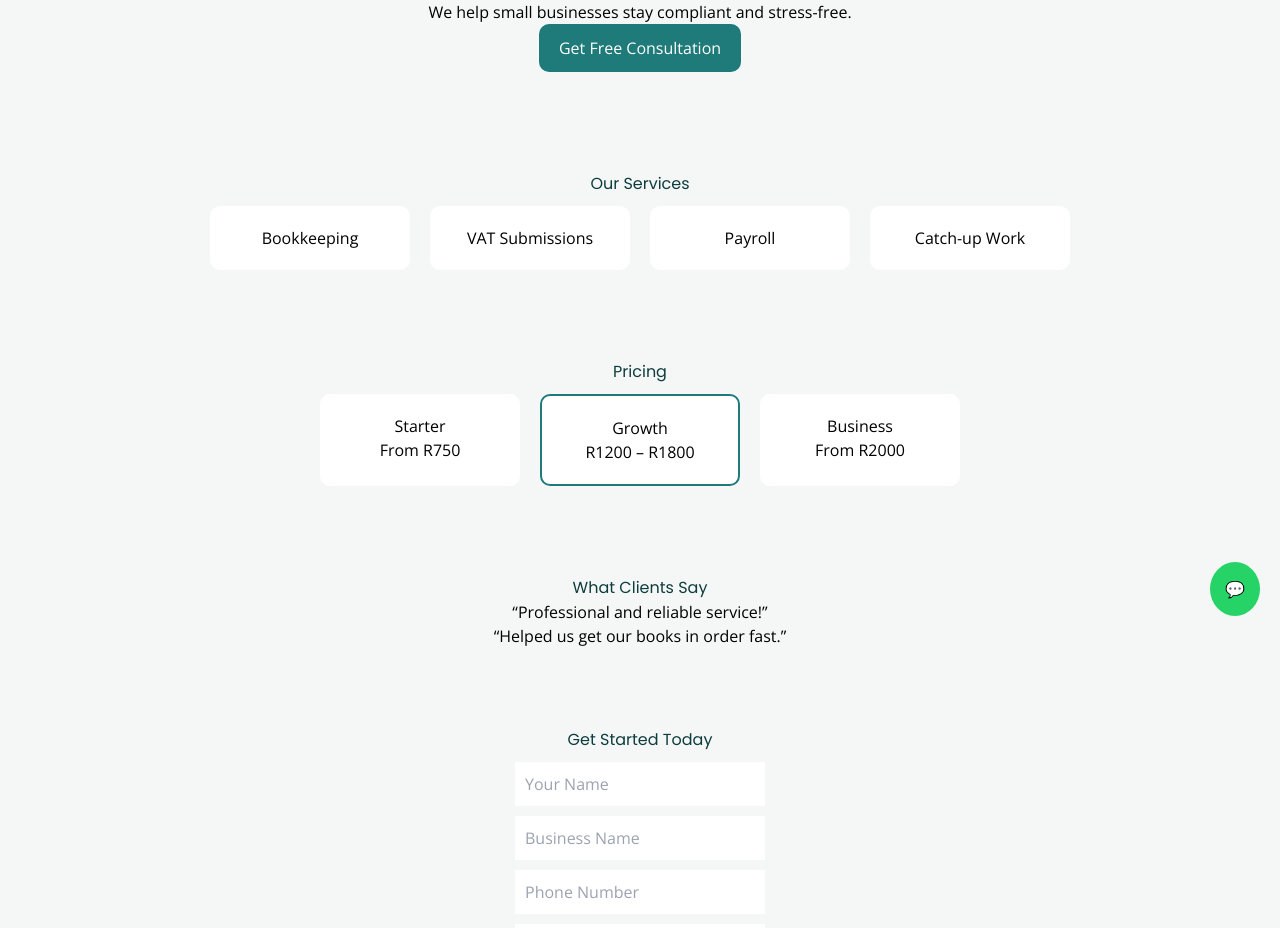
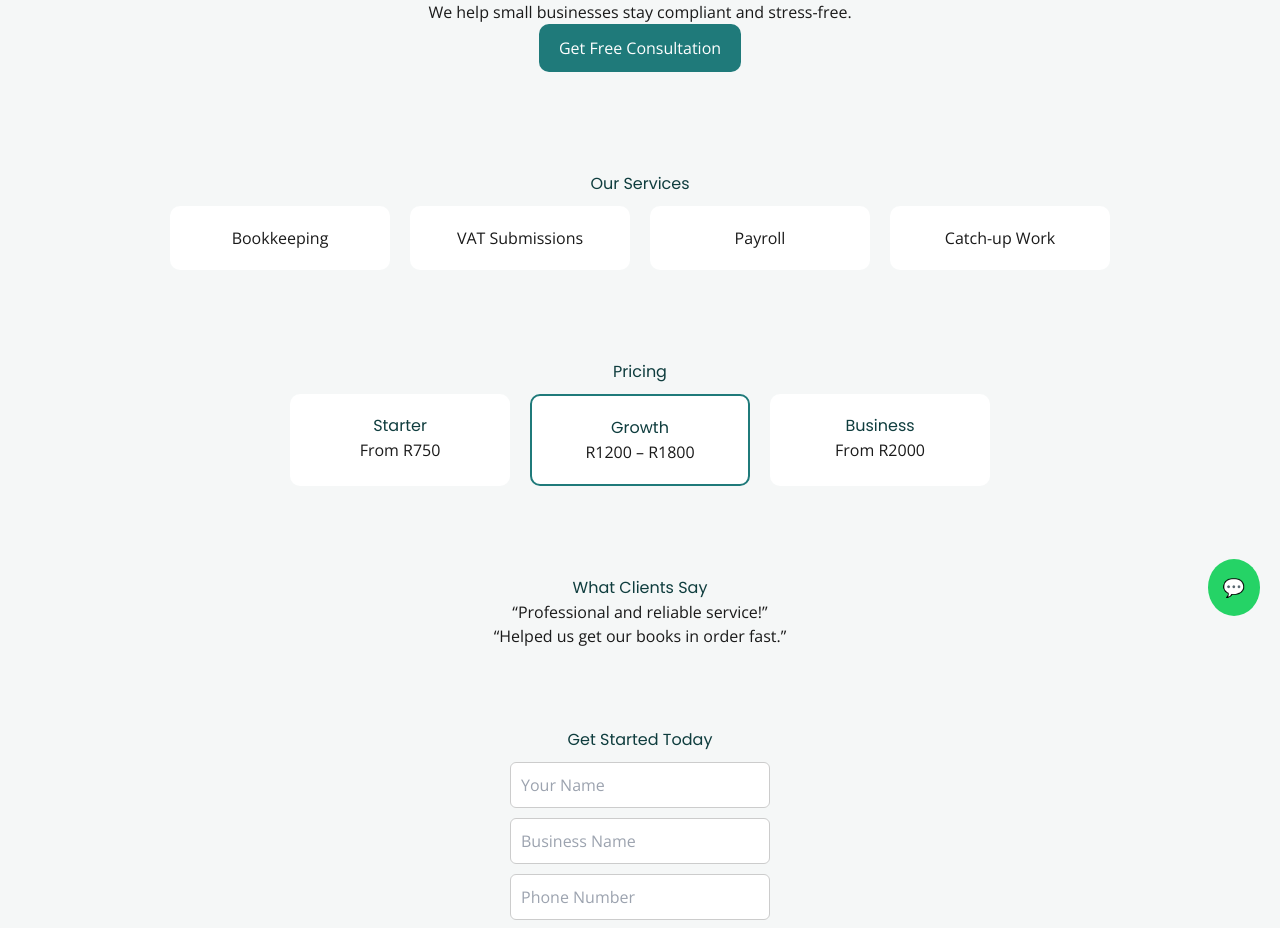
Before and after one commit to primeledgerfinancial-gif/primeledger-site, a React (Vite) app: page / in a window 1280 px wide. Shown: the part 164-1092 px from the top of the page. Built offline with nearby package versions, Linux system fonts and the light colour scheme.

Commit message:
Update styles.css

```diff
--- a/src/styles.css
+++ b/src/styles.css
@@ -2,17 +2,24 @@ body {
   margin: 0;
   font-family: 'Open Sans', sans-serif;
   background: #F5F7F7;
+  color: #1A1A1A;
 }
 
-h1, h2 {
+h1, h2, h3 {
   font-family: 'Poppins', sans-serif;
   color: #0F3D3E;
 }
 
+.container {
+  text-align: center;
+}
+
+/* HEADER */
 .header {
   display: flex;
   justify-content: space-between;
-  padding: 15px 30px;
+  align-items: center;
+  padding: 15px 25px;
   background: white;
 }
 
@@ -20,17 +27,14 @@ h1, h2 {
   height: 50px;
 }
 
-.nav-btn {
-  background: #1F7A7A;
-  color: white;
-  padding: 10px 15px;
-  border: none;
-  border-radius: 8px;
+/* HERO */
+.hero {
+  padding: 60px 20px;
 }
 
-.hero {
-  padding: 60px 20px;
-  text-align: center;
+/* BUTTONS */
+button {
+  cursor: pointer;
 }
 
 .primary {
@@ -41,44 +45,86 @@ h1, h2 {
   border: none;
 }
 
-.services, .pricing, .testimonials, .contact {
-  padding: 40px 20px;
-  text-align: center;
+.nav-btn {
+  background: #1F7A7A;
+  color: white;
+  padding: 10px 15px;
+  border-radius: 8px;
+  border: none;
 }
 
+.cta-btn {
+  background: #1F7A7A;
+  color: white;
+  padding: 15px 25px;
+  border-radius: 10px;
+  border: none;
+}
+
+/* TRUST */
+.trust {
+  display: flex;
+  justify-content: space-around;
+  flex-wrap: wrap;
+  padding: 20px;
+  background: white;
+}
+
+/* SECTIONS */
+.services,
+.pricing,
+.testimonials,
+.contact,
+.cta {
+  padding: 40px 20px;
+}
+
+/* GRID */
 .grid {
   display: flex;
   flex-wrap: wrap;
   justify-content: center;
 }
 
-.card, .price-card {
+/* CARDS */
+.card,
+.price-card {
   background: white;
+  margin: 10px;
   padding: 20px;
-  margin: 10px;
   border-radius: 10px;
-  width: 200px;
+  width: 220px;
 }
 
 .highlight {
   border: 2px solid #1F7A7A;
 }
 
-form input, form textarea {
+.price {
+  font-size: 18px;
+  font-weight: bold;
+}
+
+/* FORM */
+form input,
+form textarea {
   display: block;
   margin: 10px auto;
   padding: 10px;
-  width: 250px;
+  width: 260px;
+  border-radius: 6px;
+  border: 1px solid #ccc;
 }
 
 form button {
   background: #1F7A7A;
   color: white;
   padding: 10px;
+  border-radius: 8px;
   border: none;
-  border-radius: 8px;
 }
 
+/* WHATSAPP FLOAT */
 .whatsapp {
   position: fixed;
   bottom: 20px;
@@ -87,4 +133,6 @@ form button {
   padding: 15px;
   border-radius: 50%;
   color: white;
+  font-size: 18px;
+  text-decoration: none;
 }
```
